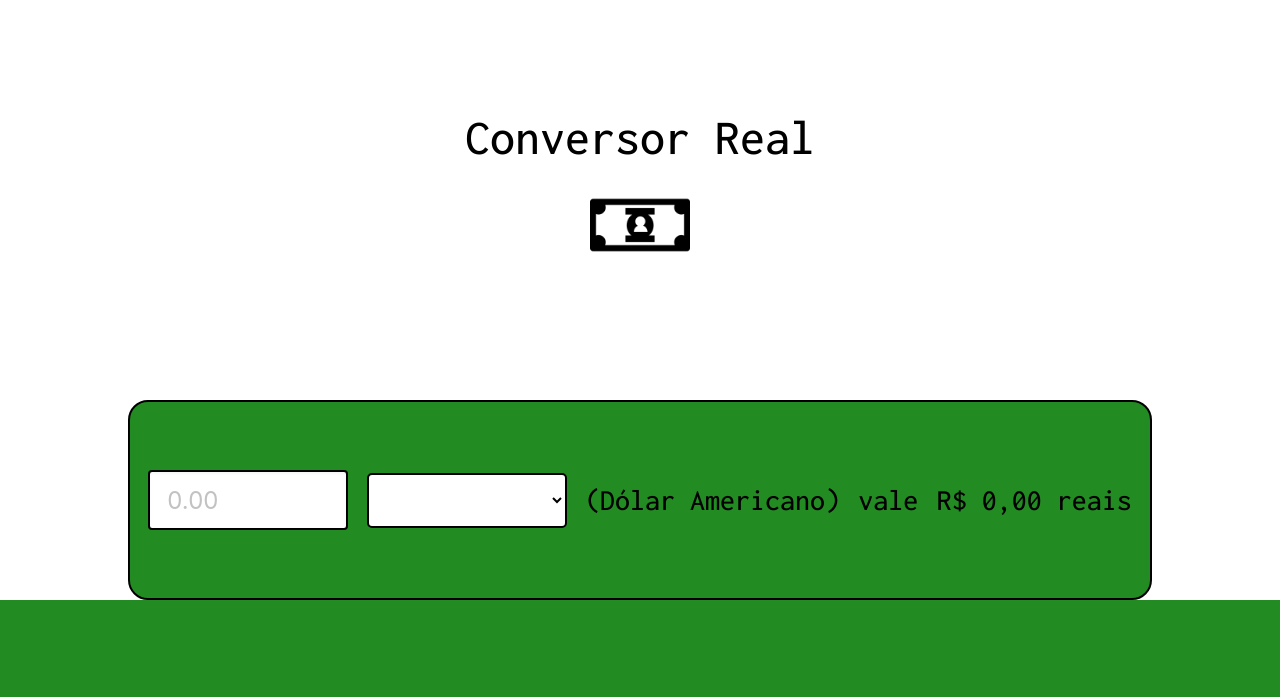
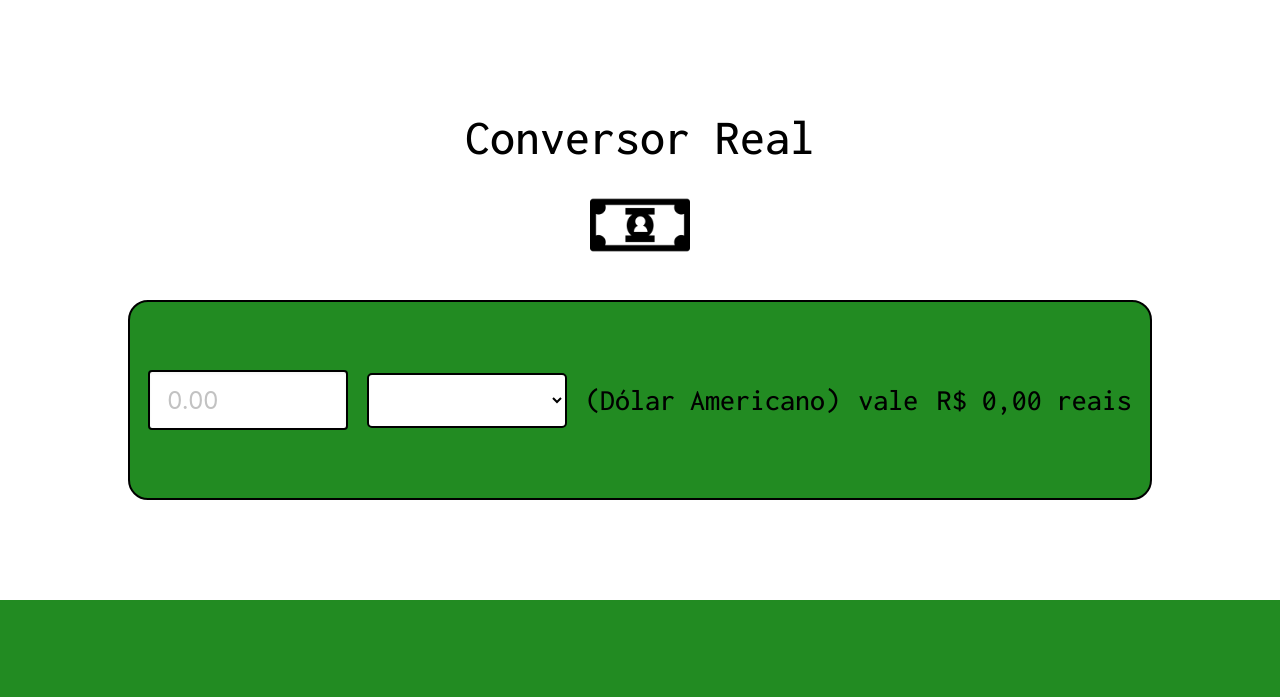
Before and after one commit to hugolfsimoes/cotacao-do-dia, a website: page index.html in a window 1280 px wide. Shown: the top 697 px of the page. Drawn offline with nearby package versions, Linux system fonts and the light colour scheme; no server answers.

Commit message:
testando flexbox

```diff
--- a/style.css
+++ b/style.css
@@ -4,6 +4,12 @@
   font-size: 30px;
   font-family: 'Inconsolata', monospace;
   color: black;
+}
+
+body {
+  display: flex;
+  flex-direction: column;
+  justify-content: space-between;
 }
 
 header {
@@ -17,7 +23,7 @@ h1 {
 }
 
 #money {
-width: 100px;
+  width: 100px;
 }
 
 
@@ -36,7 +42,7 @@ main {
 form {
   display: flex;
   text-align: center;
-  justify-content:space-evenly;
+  justify-content: space-evenly;
   align-items: center;
   height: 100%;
   width: 100%;
@@ -50,7 +56,7 @@ form {
 
 #initial-currency {
   width: 200px;
-  height:55px;
+  height: 55px;
   border: 2px black solid;
   border-radius: 5px;
   background-color: white;
```
